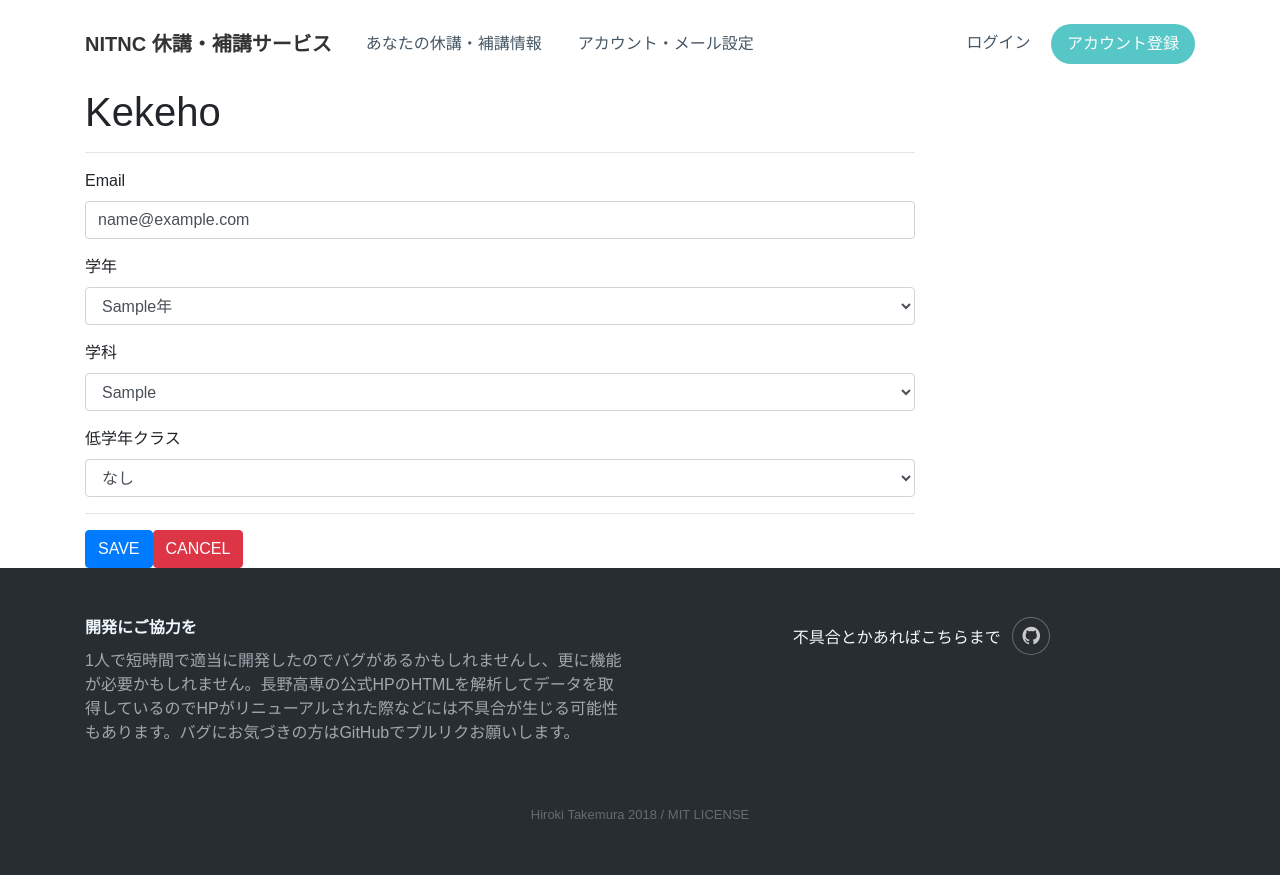
After one commit to kekeho/NITNC-Cancel-Notification, a Django app: template templates/registration/profile.html in a window 1280 px wide. The commit adds this page. Run offline with Django 3.2, Linux system fonts and the light colour scheme; tables that the repository leaves empty hold one stand-in row (values such as "Sample post"); the template is opened without the code that fills it: values that come from a table or form of the project are taken from there, most other values are stand-ins (such as "Sample title", 1, 10 or a date in 2020); some libraries are stand-ins or nearby versions; some web fonts are replaced.

Commit message:
add: プロフィールページを追加(GETのみ実装)

```diff
--- a/CNotify/settings.py
+++ b/CNotify/settings.py
@@ -123,3 +123,4 @@ STATIC_URL = '/static/'
 STATICFILES_DIRS = ['static']
 
 AUTH_USER_MODEL = 'accounts.User'
+LOGIN_URL = 'login'
--- a/accounts/models.py
+++ b/accounts/models.py
@@ -28,6 +28,10 @@ class UserManager(UserManager):
         return self._create_user(email, password, **extra_fields)
 
 
+MAJORS_DIC = {'M': '機械工学科', 'E': '電気電子工学科', 'S': '電子制御工学科',
+              'J': '電子情報工学科', 'C': '環境都市工学科'}
+
+
 class User(AbstractUser):
     username = models.CharField(_('username'), max_length=150, blank=True)
     email = models.EmailField(_('email address'), unique=True)
@@ -52,9 +56,7 @@ class Major(models.Model):
     user = models.ManyToManyField(User, blank=True)
 
     def __str__(self):
-        dic = {'M': '機械工学科', 'E': '電気電子工学科', 'S': '電子制御工学科',
-               'J': '電子情報工学科', 'C': '環境都市工学科'}
-        return dic[self.initial]
+        return MAJORS_DIC[self.initial]
 
 
 class LowGradeClass(models.Model):
--- a/accounts/urls.py
+++ b/accounts/urls.py
@@ -5,5 +5,6 @@ from . import views
 urlpatterns = [
     path('signup/', views.signup, name='signup'),
     path('login/', views.login_func, name='login'),
-    path('logout/', views.logout_func, name='logout')
+    path('logout/', views.logout_func, name='logout'),
+    path('profile/', views.profile, name='profile'),
 ]
--- a/templates/base.html
+++ b/templates/base.html
@@ -27,7 +27,7 @@
                     </ul>
                     <span class="navbar-text actions">
                         {% if user.id %}
-                        <a class="btn btn-light action-button" role="button" href="/accounts/profile/">{{ user.username }}の設定</a>
+                        <a class="btn btn-light action-button" role="button" href="{% url 'profile' %}">{{ user.username }}の設定</a>
                         {% else %}
                         <a href="{% url 'login' %}" class="login">ログイン</a>
                         <a class="btn btn-light action-button" role="button" href="{% url 'signup' %}">アカウント登録</a>
--- /dev/null
+++ b/templates/registration/profile.html
@@ -0,0 +1,65 @@
+{% extends "base.html" %}
+
+{% block title %}プロフィール{% endblock title %}
+
+{% block contents %}
+<div class="container profile profile-view" id="profile">
+    <form>
+        <div class="form-row profile-row">
+            <div class="col-md-10 col-lg-9 offset-md-0">
+                <h1>Kekeho</h1>
+                <hr>
+                <div class="form-group"><label>Email </label>
+                    <input class="form-control" type="email" required="" name="email" value="{{ email }}">
+                </div>
+                <div class="form-group"><label>学年</label>
+                    <select class="form-control" name="grade" id="grade">
+                        {% for i in range_5 %}
+                        {% if grade is i %}
+                        <option selected="" value="{{ i }}">{{ i }}年</option>
+                        {% else %}
+                        <option value="{{ i }}">{{ i }}年</option>
+                        {% endif %}
+                        {% endfor %}
+                    </select>
+                </div>
+                <div class="form-group"><label>学科</label>
+                    <select class="form-control" name="major" id="major">
+                        {% for item in majors_dict %}
+                        {% if item.0 is major %}
+                        <option selected="" value="{{ item.0 }}">{{ item.1 }}</option>
+                        {% else %}
+                        <option value="{{ item.0 }}">{{ item.1 }}</option>
+                        {% endif %}
+                        {% endfor %}
+                    </select>
+                </div>
+                <div class="form-group"><label>低学年クラス</label>
+                    <select class="form-control" name="class" id="class">
+                        {% if not class %}
+                        <option selected="" value="0">なし</option>
+                        {% else %}
+                        <option value="0">なし</option>
+                        {% endif %}
+                        {% for i in range_5 %}
+                        {% if class %}
+                            {% if class == i %}
+                            <option selected="" value="{{i}}">{{i}}組</option>
+                            {% else %}
+                            <option value="{{i}}">{{i}}組</option>
+                            {% endif %}
+                        {% else %}
+                        <option value="{{i}}">{{i}}組</option>
+                        {% endif %}
+                        {% endfor %}
+                    </select>
+                </div>
+                <hr>
+                <div class="form-row">
+                    <div class="col-md-12 content-right"><button class="btn btn-primary form-btn" type="submit">SAVE </button><button class="btn btn-danger form-btn" type="reset">CANCEL </button></div>
+                </div>
+            </div>
+        </div>
+    </form>
+</div>
+{% endblock contents %}
```
Also changed, not shown: accounts/views.py (+24 -0 lines), 1 other file.
